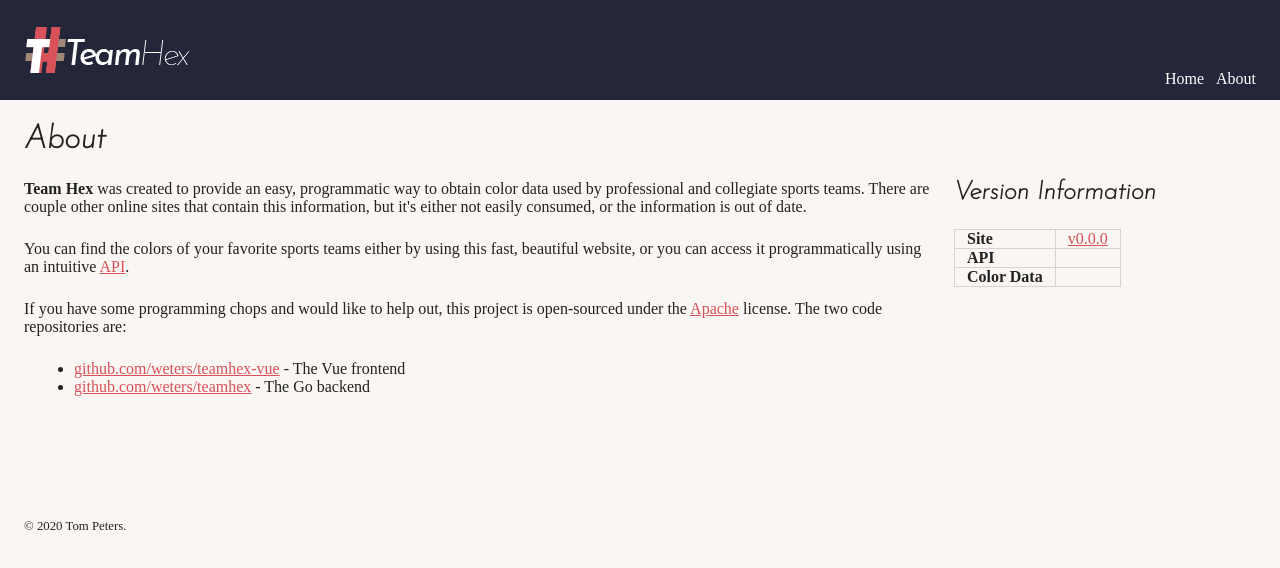
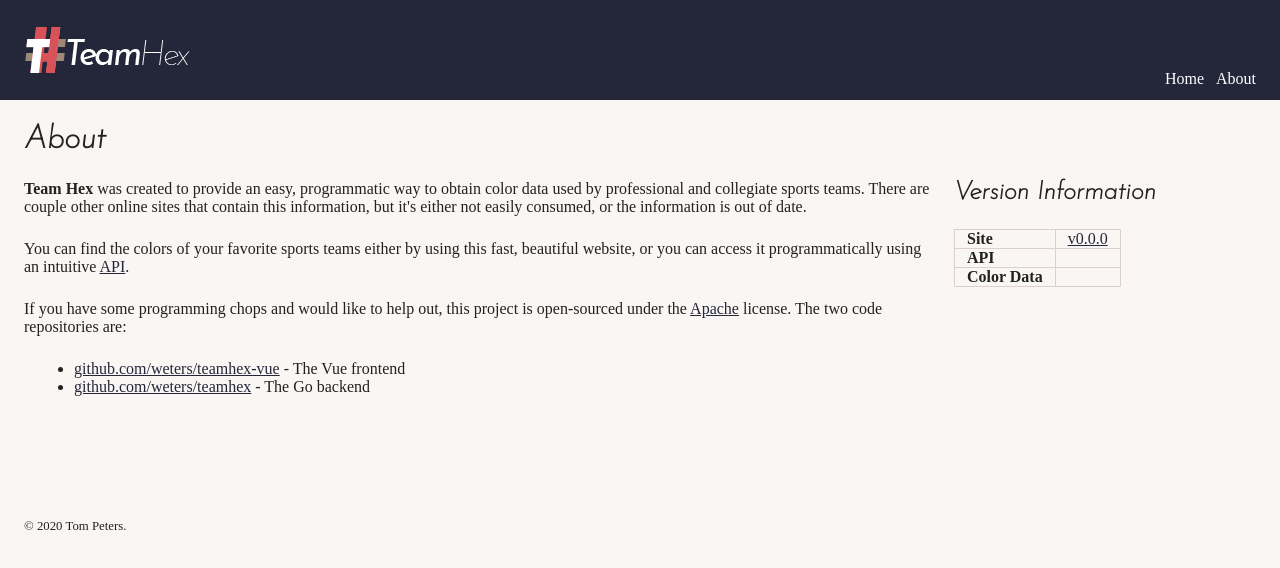
Before and after one commit to weters/teamhex-vue, a Vue app: page /about in a window 1280 px wide. Shown: the top 568 px of the page. Built offline with nearby package versions, Linux system fonts and the light colour scheme; a web font is replaced by a local one.

Commit message:
Improve accessibility with links

```diff
--- a/src/App.vue
+++ b/src/App.vue
@@ -66,7 +66,11 @@ limitations under the License.
     }
 
     a {
-        color: $secondary;
+        color: $primary;
+
+        &:hover {
+            background-color: rgba($primary, 0.1);
+        }
     }
 
     h1, h2, h3, h4, h5, h6, p, ul, ol, table {
--- a/src/components/ThHeader.vue
+++ b/src/components/ThHeader.vue
@@ -80,6 +80,7 @@ limitations under the License.
                         text-decoration: none;
 
                         &:hover {
+                            background-color: transparent;
                             text-decoration: underline;
                         }
                     }
```
